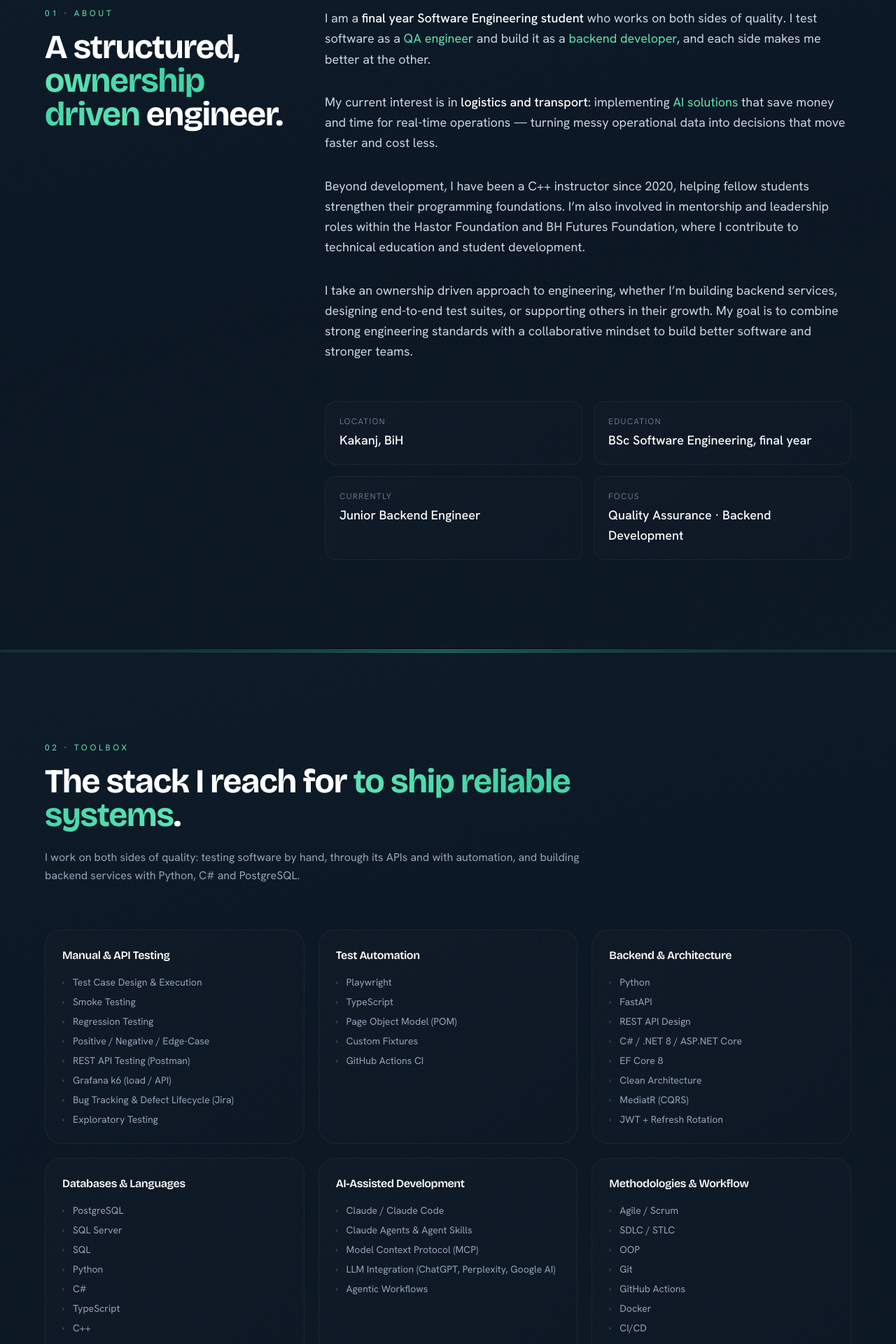
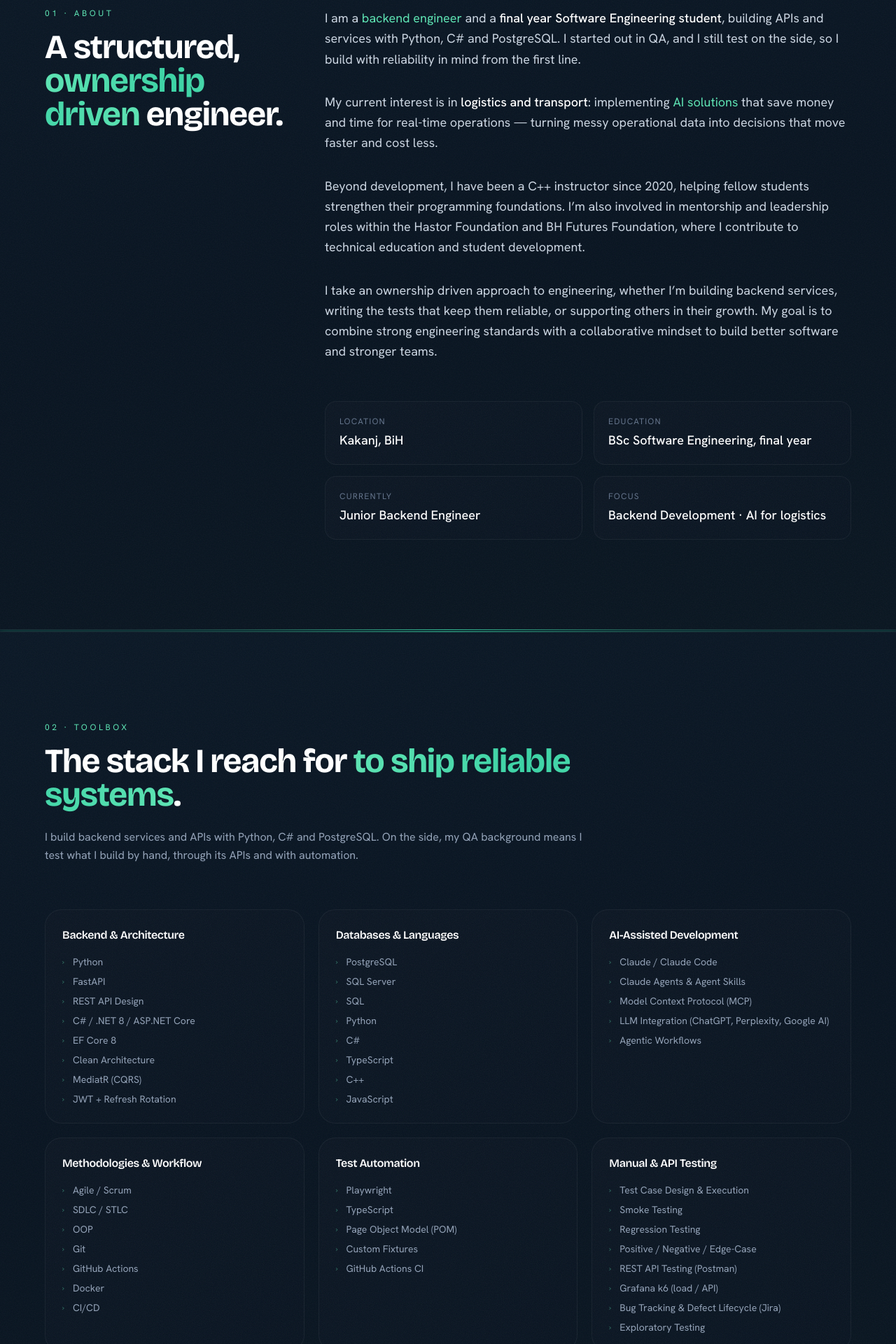
Before and after one commit to EldarSarajlic/portfolio, a React (Vite) app: page / in a window 1280 px wide. Shown: the part 880-2800 px from the top of the page at 70% size. Built offline with nearby package versions, Linux system fonts and the light colour scheme.

Commit message:
Lead with backend engineering, keep QA as a side skill
Hero tagline, About focus/intro and Skills intro now present backend first;
testing groups move to the end of the toolbox.

```diff
--- a/src/content/about.json
+++ b/src/content/about.json
@@ -14,7 +14,7 @@
     },
     {
       "label": "Focus",
-      "value": "Quality Assurance · Backend Development"
+      "value": "Backend Development · AI for logistics"
     }
   ]
 }
--- a/src/content/site.json
+++ b/src/content/site.json
@@ -1,6 +1,6 @@
 {
   "name": "Eldar Sarajlić",
-  "role": "Software Engineer · Quality Assurance and Backend Development",
+  "role": "Backend Engineer · Python, C# & PostgreSQL",
   "email": "eldarsarajlic525@gmail.com",
   "social": {
     "github": "https://github.com/EldarSarajlic",
--- a/src/content/skills.json
+++ b/src/content/skills.json
@@ -1,29 +1,6 @@
 {
-  "intro": "I work on both sides of quality: testing software by hand, through its APIs and with automation, and building backend services with Python, C# and PostgreSQL.",
+  "intro": "I build backend services and APIs with Python, C# and PostgreSQL. On the side, my QA background means I test what I build by hand, through its APIs and with automation.",
   "groups": [
-    {
-      "title": "Manual & API Testing",
-      "items": [
-        "Test Case Design & Execution",
-        "Smoke Testing",
-        "Regression Testing",
-        "Positive / Negative / Edge-Case",
-        "REST API Testing (Postman)",
-        "Grafana k6 (load / API)",
-        "Bug Tracking & Defect Lifecycle (Jira)",
-        "Exploratory Testing"
-      ]
-    },
-    {
-      "title": "Test Automation",
-      "items": [
-        "Playwright",
-        "TypeScript",
-        "Page Object Model (POM)",
-        "Custom Fixtures",
-        "GitHub Actions CI"
-      ]
-    },
     {
       "title": "Backend & Architecture",
       "items": [
@@ -71,6 +48,29 @@
         "Docker",
         "CI/CD"
       ]
+    },
+    {
+      "title": "Test Automation",
+      "items": [
+        "Playwright",
+        "TypeScript",
+        "Page Object Model (POM)",
+        "Custom Fixtures",
+        "GitHub Actions CI"
+      ]
+    },
+    {
+      "title": "Manual & API Testing",
+      "items": [
+        "Test Case Design & Execution",
+        "Smoke Testing",
+        "Regression Testing",
+        "Positive / Negative / Edge-Case",
+        "REST API Testing (Postman)",
+        "Grafana k6 (load / API)",
+        "Bug Tracking & Defect Lifecycle (Jira)",
+        "Exploratory Testing"
+      ]
     }
   ]
 }
--- a/src/sections/About.tsx
+++ b/src/sections/About.tsx
@@ -21,11 +21,11 @@ export default function About() {
         <div className="lg:col-span-8 space-y-8 text-lg text-slate-300 leading-relaxed">
   <Reveal delay={0.05}>
     <p>
-      I am a <span className="text-white font-medium">final year Software Engineering
-      student</span> who works on both sides of quality. I test software as a{" "}
-      <span className="text-mint-400">QA engineer</span> and build it as a{" "}
-      <span className="text-mint-400">backend developer</span>, and each side makes
-      me better at the other.
+      I am a <span className="text-mint-400">backend engineer</span> and a{" "}
+      <span className="text-white font-medium">final year Software Engineering
+      student</span>, building APIs and services with Python, C# and PostgreSQL.
+      I started out in QA, and I still test on the side, so I build with
+      reliability in mind from the first line.
     </p>
   </Reveal>
 
@@ -52,7 +52,7 @@ export default function About() {
   <Reveal delay={0.25}>
     <p>
       I take an ownership driven approach to engineering, whether I’m building
-      backend services, designing end-to-end test suites, or supporting others
+      backend services, writing the tests that keep them reliable, or supporting others
       in their growth. My goal is to combine strong engineering standards with a
       collaborative mindset to build better software and stronger teams.
     </p>
```
